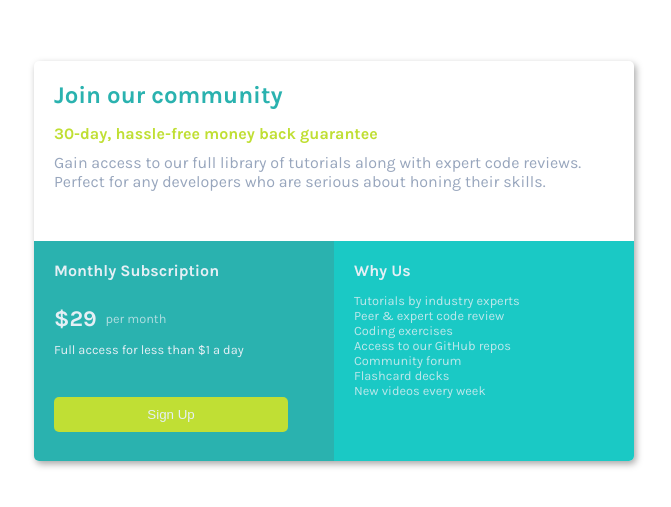
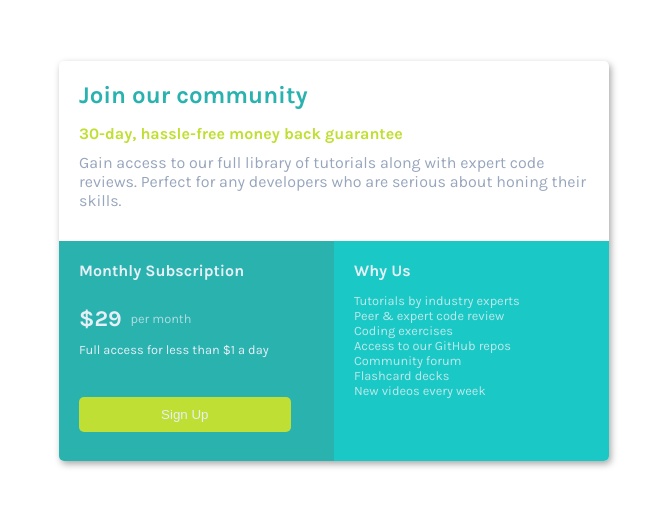
Before and after one commit to CodeRahman/singlepricecomp, a plain HTML site: page index.html in a window 1280 px wide. Shown: the part 167-674 px from the top of the page, without its empty margins (306-977 px from the left). Drawn offline with Linux system fonts and the light colour scheme.

Commit message:
Update styles.css

```diff
--- a/styles.css
+++ b/styles.css
@@ -23,8 +23,7 @@ body{
     align-items: center;
 }
 #card{
-    width: 600px;
-    height: 400px;
+
     box-shadow: 2px 3px 7px 0px rgba(0,0,0,0.35);
     border-radius: 5px;
     overflow: hidden;
@@ -45,16 +44,15 @@ body{
 }
 #bottom-left-section{
     display: inline-block;
-    width: 50%;
-    height: 100%;
+    width: 100%;
     background-color: #2ab2af;
     vertical-align: top;
     padding: 20px;
 }
 #bottom-right-section{
     display: inline-block;
-    width: 50%;
-    height: 100%;
+    width: 100%;
+
     background-color: #1ac9c5;
     vertical-align: top;
     padding: 20px;
@@ -123,4 +121,12 @@ ul{
 
 @media (min-width: 576px){
 
+    #card{
+        width: 550px;
+        height: 400px;
+    }
+    #bottom-left-section, #bottom-right-section{
+        width: 50%;
+        height: 100%;
+     }
 }
```
